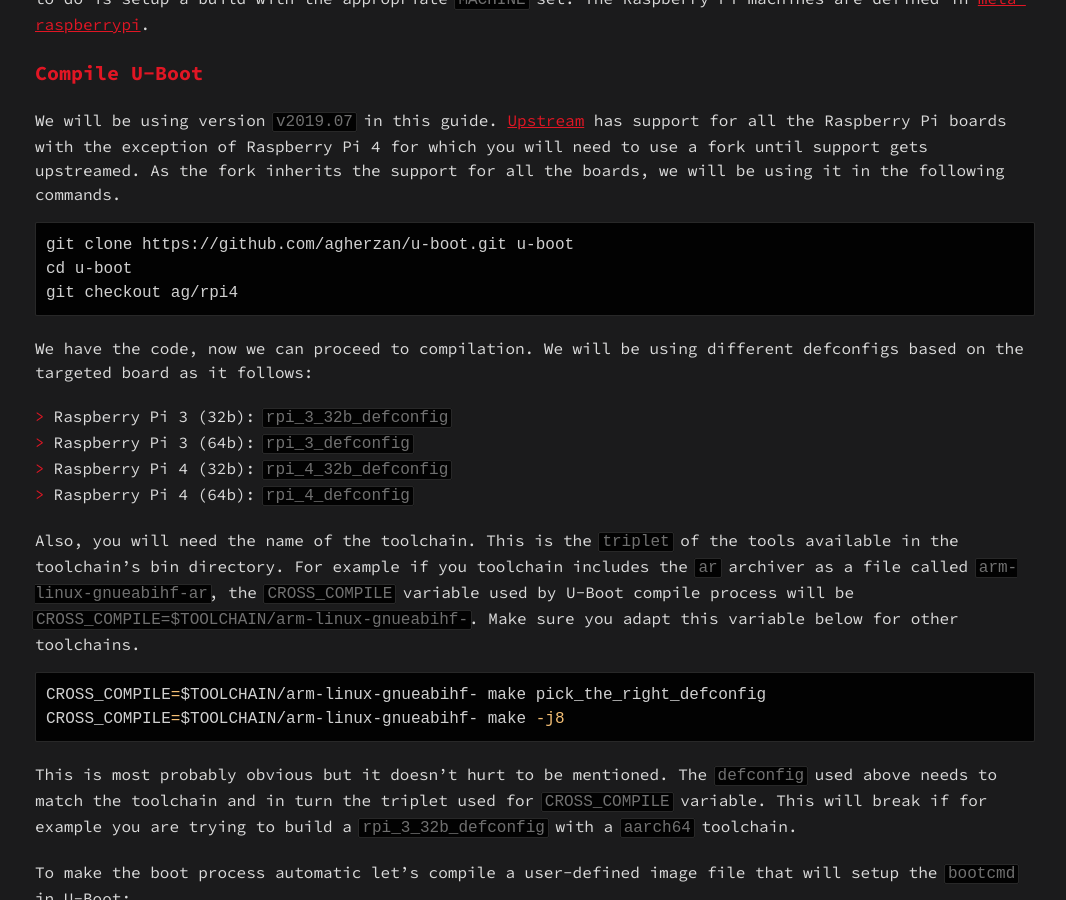
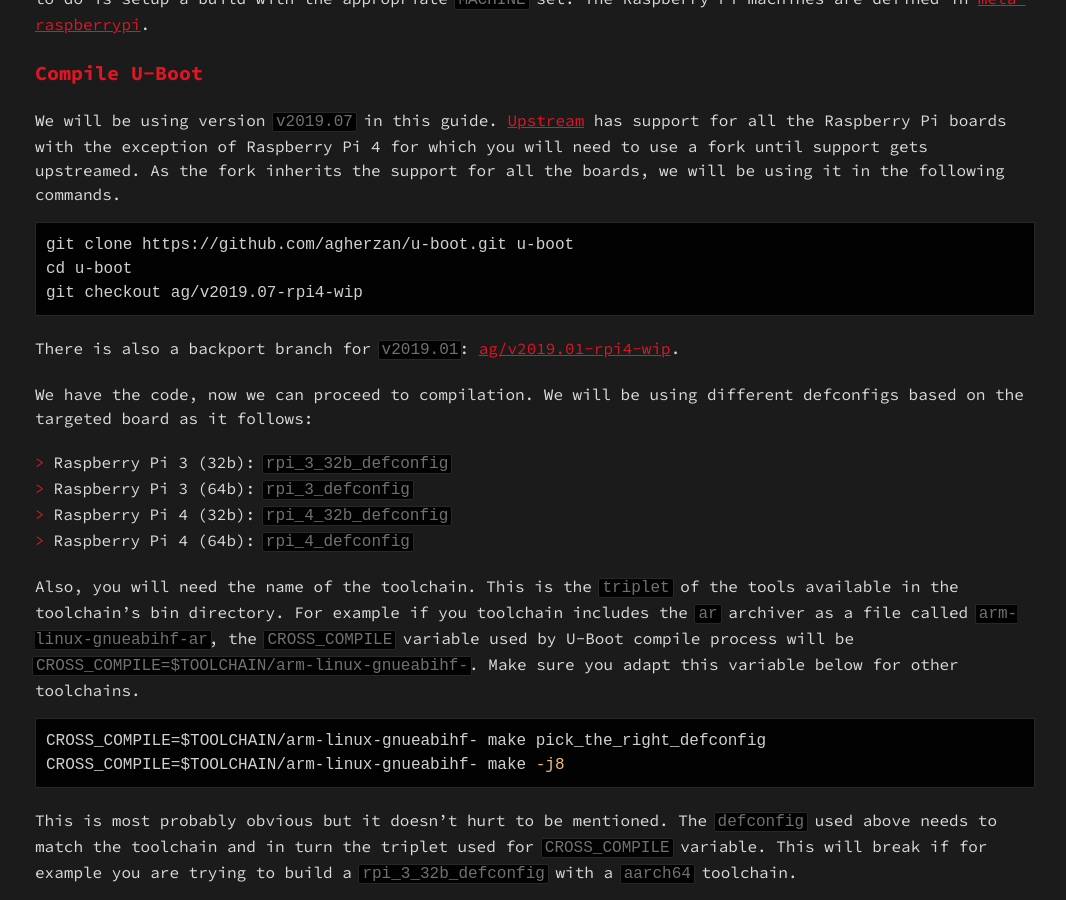
Before and after one commit to agherzan/andrei.gherzan.com, a Jekyll site: the page built from _posts/2019-07-12-uboot-on-rpi.md, in a window 1280 px wide and 900 px high, scrolled down 1178 px. Shown: the whole window, without its empty margins (105-1171 px from the left). Built offline with Jekyll 4.4.1, drawn with Linux system fonts in a browser that asks for light colours.

Commit message:
2019-07-12-uboot-on-rpi.md: Update wip branches
Signed-off-by: Andrei Gherzan <andrei@gherzan.ro>

````diff
--- a/_posts/2019-07-12-uboot-on-rpi.md
+++ b/_posts/2019-07-12-uboot-on-rpi.md
@@ -44,8 +44,10 @@ We will be using version `v2019.07` in this guide. [Upstream](https://gitlab.den
 ```sh
 git clone https://github.com/agherzan/u-boot.git u-boot
 cd u-boot
-git checkout ag/rpi4
+git checkout ag/v2019.07-rpi4-wip
 ```
+
+There is also a backport branch for `v2019.01`: [ag/v2019.01-rpi4-wip](https://github.com/agherzan/u-boot/tree/ag/v2019.01-rpi4-wip).
 
 We have the code, now we can proceed to compilation. We will be using different defconfigs based on the targeted board as it follows:
 
````
